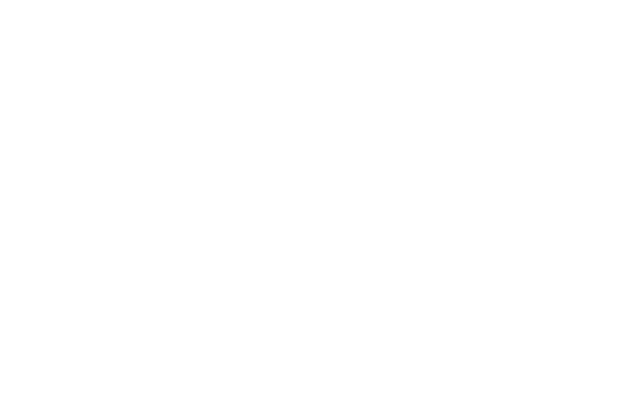
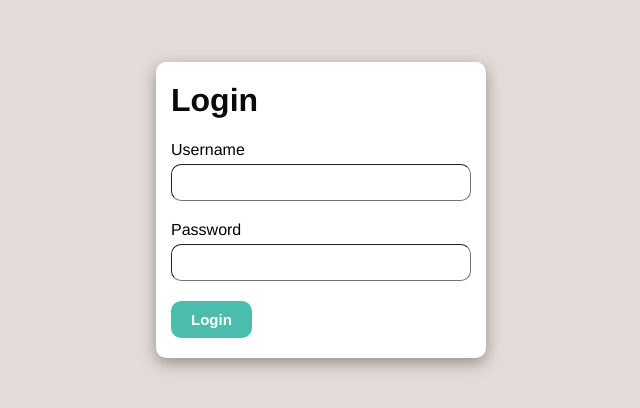
Before and after one commit to ignacioherrera/sygris-test, a Vue app: page /#/login in a window 1280 px wide. Shown: the part 190-598 px from the top of the page, without its empty margins (319-959 px from the left). Built offline with nearby package versions, Linux system fonts and the light colour scheme.

Commit message:
login mockup

```diff
--- a/package.json
+++ b/package.json
@@ -1,5 +1,5 @@
 {
-  "name": "sygrid-test",
+  "name": "sygris-test",
   "version": "0.1.0",
   "private": true,
   "scripts": {
--- a/src/App.vue
+++ b/src/App.vue
@@ -1,8 +1,16 @@
 <template>
   <div id="app">
-    <router-view/>
+    <router-view />
   </div>
 </template>
 
 <style lang="scss">
+body {
+  margin: 0;
+}
+#app {
+  font-family: Avenir, Helvetica, Arial, sans-serif;
+  -webkit-font-smoothing: antialiased;
+  -moz-osx-font-smoothing: grayscale;
+}
 </style>
--- /dev/null
+++ b/src/components/auth/Login.vue
@@ -0,0 +1,82 @@
+<template>
+  <div class="login-page">
+    <div class="login-container">
+      <h1 class="login-title">Login</h1>
+      <form v-on:submit.prevent="onSubmit">
+        <label>
+          Username
+          <input type="text" class="login-input" v-model="username" />
+        </label>
+        <label>
+          Password
+          <input type="password" class="login-input" v-model="password" />
+        </label>
+
+        <button type="submit" class="login-submit">
+          Login{{ loading ? " ..." : "" }}
+        </button>
+      </form>
+    </div>
+  </div>
+</template>
+<script>
+export default {
+  name: "Login",
+  data: () => {
+    return {
+      username: "",
+      password: "",
+      loading: false,
+    };
+  },
+  methods: {
+    onSubmit: () => {},
+  },
+};
+</script>
+<style lang="scss" scoped>
+.login-page {
+  display: flex;
+  height: 100vh;
+  width: 100%;
+  align-items: center;
+  background-color: #e3dbd7;
+  justify-content: center;
+}
+.login-container {
+  padding: 20px 15px;
+  box-shadow: rgba(0, 0, 0, 0.35) 0px 5px 15px;
+  background-color: #fff;
+  border-radius: 10px;
+  width: 300px;
+}
+.login-title {
+  margin-top: 0;
+  color: #090909;
+}
+.login-input {
+  width: 100%;
+  padding: 10px 5px;
+  box-sizing: border-box;
+  border-radius: 10px;
+  border-width: 1px;
+  margin-top: 5px;
+  margin-bottom: 20px;
+}
+.login-submit {
+  background-color: #4abdac;
+  border: none;
+  padding: 10px 20px;
+  font-size: 15px;
+  color: #fff;
+  border-radius: 10px;
+  font-weight: bold;
+  cursor: pointer;
+  &:hover {
+    background-color: #518a7b;
+  }
+}
+.login-submit-disabled {
+  background-color: #dfdce3;
+}
+</style>
--- /dev/null
+++ b/src/constants/index.js
@@ -0,0 +1,5 @@
+export const appRoutes = {
+  LOGIN_PATH: "login",
+  REGISTER_PATH: "register",
+  HOME_PATH: "home",
+};
--- a/src/router/index.js
+++ b/src/router/index.js
@@ -1,13 +1,31 @@
-import Vue from 'vue'
-import VueRouter from 'vue-router'
+import Vue from "vue";
+import VueRouter from "vue-router";
+import { appRoutes } from "@/constants";
+import Login from "@/components/auth/Login.vue";
 
-Vue.use(VueRouter)
+Vue.use(VueRouter);
 
 const routes = [
-]
+  {
+    path: "/signup",
+    name: appRoutes.REGISTER_PATH,
+    component: Login,
+    meta: {
+      requiresAuth: false,
+    },
+  },
+  {
+    path: "/login",
+    name: appRoutes.LOGIN_PATH,
+    component: Login,
+    meta: {
+      requiresAuth: false,
+    },
+  },
+];
 
 const router = new VueRouter({
-  routes
-})
+  routes,
+});
 
-export default router
+export default router;
```
